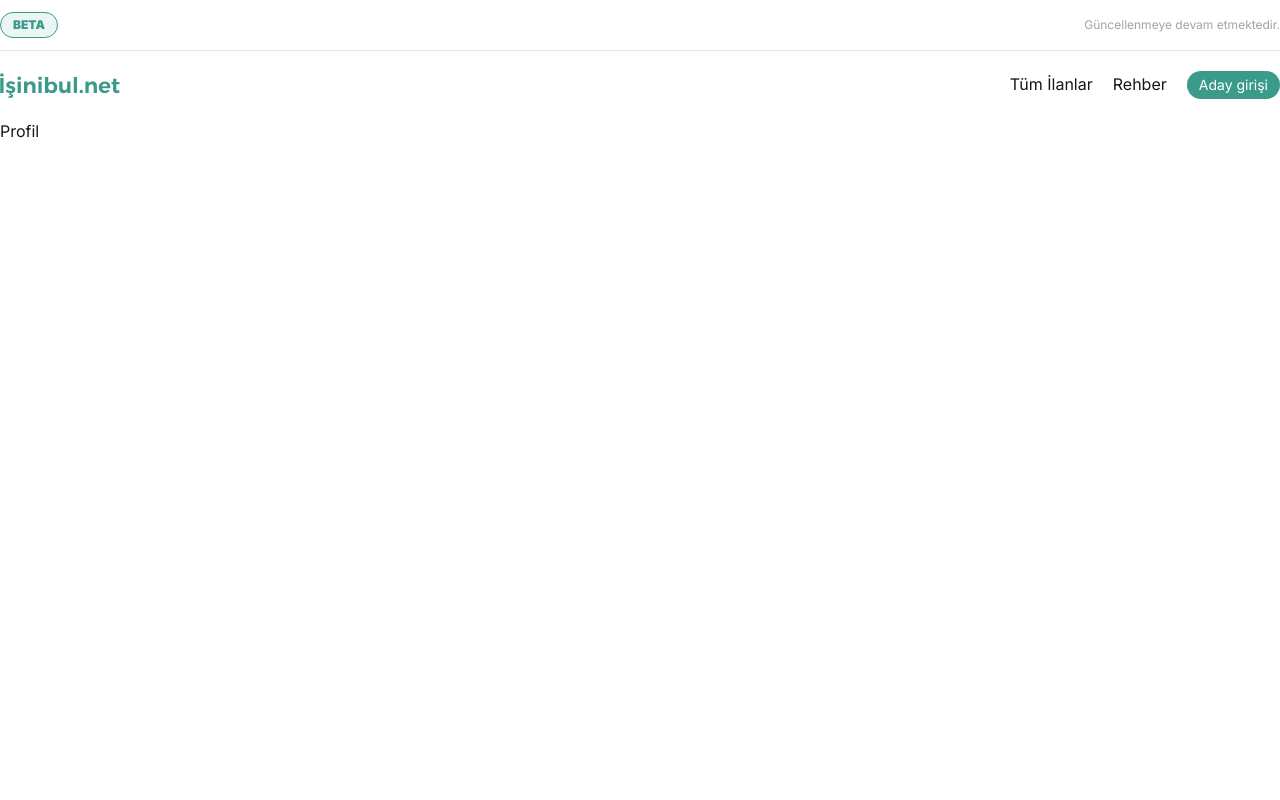
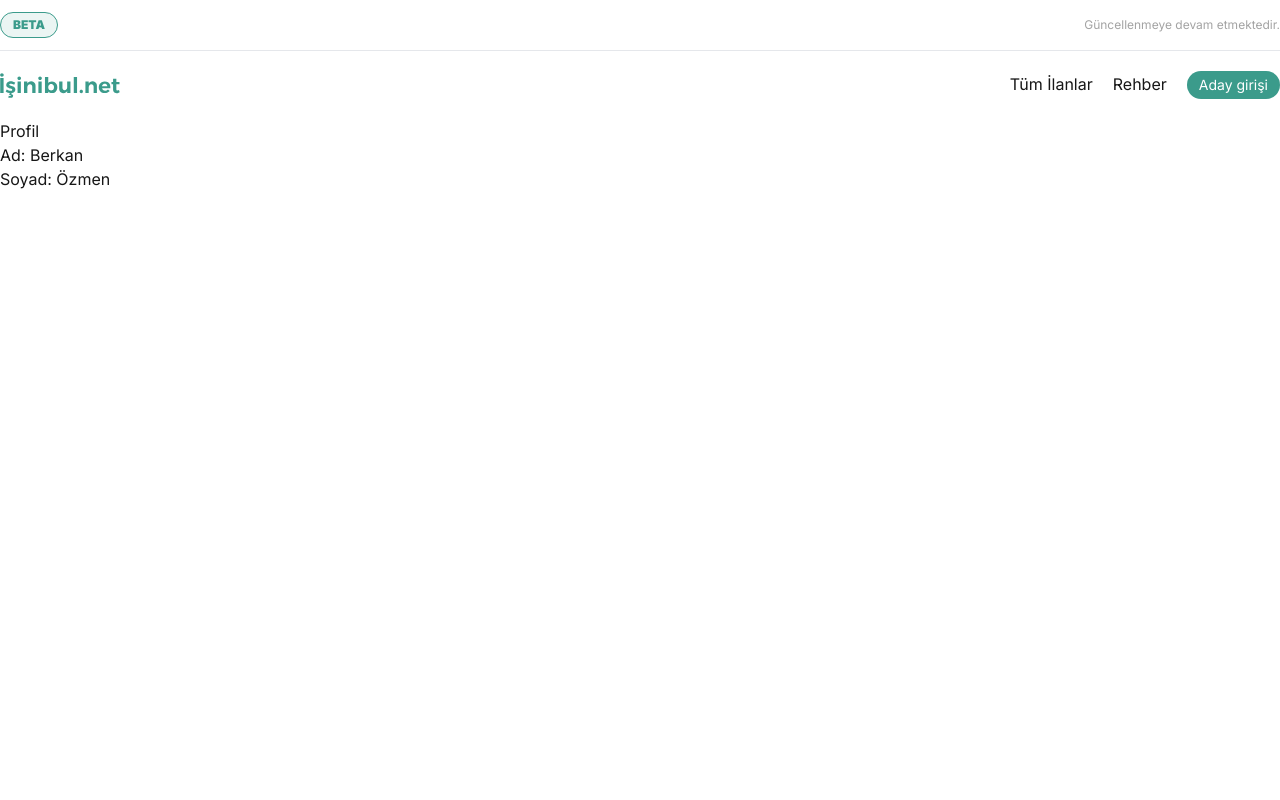
Before and after one commit to ozmberkan/isinibul.net, a Next.js app: page /profil in a window 1280 px wide. Shown: the top 800 px of the page. Built offline with nearby package versions, Linux system fonts and the light colour scheme.

Commit message:
redux toolkit eklendi & nodejs için hazırlıklar yapıldı.

```diff
--- a/app/(root)/layout.tsx
+++ b/app/(root)/layout.tsx
@@ -5,6 +5,7 @@ import Navbar from "@/components/Navbar/Navbar";
 import Footer from "@/components/Footer/Footer";
 import NextTopLoader from "nextjs-toploader";
 import Upbar from "@/components/Navbar/Upbar";
+import ReduxProvider from "@/redux/ReduxProvider";
 
 const inter = Inter({ subsets: ["latin"] });
 
@@ -22,6 +23,7 @@ export default function RootLayout({
   return (
     <html lang="en">
       <body className={inter.className}>
+        <ReduxProvider>
           <NextTopLoader showSpinner={false} color="#3B9B8B" />
           <div className="container mx-auto">
             <Upbar />
@@ -29,6 +31,7 @@ export default function RootLayout({
             <main className="min-h-screen ">{children}</main>
             <Footer />
           </div>
+        </ReduxProvider>
       </body>
     </html>
   );
--- a/app/(root)/profil/page.tsx
+++ b/app/(root)/profil/page.tsx
@@ -1,7 +1,24 @@
+"use client";
+
+import { RootState } from "@/redux/store";
 import React from "react";
+import { useSelector } from "react-redux";
 
 const Profil = () => {
-  return <div>Profil</div>;
+  const user = useSelector((state: RootState) => state.user.user);
+
+  // Kullanıcı bilgisi yoksa
+  if (!user) {
+    return <div>Kullanıcı bilgisi bulunamadı.</div>;
+  }
+
+  return (
+    <div>
+      <h1>Profil</h1>
+      <p>Ad: {user.name}</p>
+      <p>Soyad: {user.surname}</p>
+    </div>
+  );
 };
 
 export default Profil;
--- a/package.json
+++ b/package.json
@@ -9,9 +9,11 @@
     "lint": "next lint"
   },
   "dependencies": {
+    "@reduxjs/toolkit": "^2.5.0",
     "@supabase/auth-helpers-nextjs": "^0.10.0",
     "@supabase/auth-helpers-react": "^0.5.0",
     "@supabase/supabase-js": "^2.47.10",
+    "axios": "^1.7.9",
     "classnames": "^2.5.1",
     "dayjs": "^1.11.13",
     "ldrs": "^1.0.2",
@@ -20,7 +22,8 @@
     "nextjs-toploader": "^3.7.15",
     "react": "^18",
     "react-dom": "^18",
-    "react-icons": "^5.4.0"
+    "react-icons": "^5.4.0",
+    "react-redux": "^9.2.0"
   },
   "devDependencies": {
     "@types/node": "^20",
--- /dev/null
+++ b/redux/ReduxProvider.tsx
@@ -0,0 +1,10 @@
+"use client";
+import React from "react";
+import { Provider } from "react-redux";
+import { store } from "./store";
+
+const ReduxProvider = ({ children }: { children: React.ReactNode }) => {
+  return <Provider store={store}>{children}</Provider>;
+};
+
+export default ReduxProvider;
--- /dev/null
+++ b/redux/slices/userSlice.ts
@@ -0,0 +1,38 @@
+import { createSlice } from '@reduxjs/toolkit';
+
+export interface User {
+  id: string;
+  name: string;
+  surname: string;
+}
+
+export interface UserState {
+  user: User;
+}
+
+// Başlangıç durumu
+const initialState: UserState = {
+  user: {
+    id: "123",
+    name: "Berkan",
+    surname: "Özmen",
+  },
+};
+
+// Redux Slice
+export const userSlice = createSlice({
+  name: "user",
+  initialState,
+  reducers: {
+    // Örnek olarak kullanıcı güncelleme aksiyonu
+    updateUser: (state, action) => {
+      state.user = action.payload;
+    },
+  },
+});
+
+// Aksiyonları dışa aktar
+export const { updateUser } = userSlice.actions;
+
+// Reducer'ı dışa aktar
+export default userSlice.reducer;
--- /dev/null
+++ b/redux/store.ts
@@ -0,0 +1,11 @@
+import { configureStore } from "@reduxjs/toolkit";
+import userReducer from "@/redux/slices/userSlice";
+
+export const store = configureStore({
+  reducer: {
+    user: userReducer,
+  },
+});
+
+export type RootState = ReturnType<typeof store.getState>;
+export type AppDispatch = typeof store.dispatch;
```
Also changed, not shown: 1 other file (tests, documents, lock files or other folders). Lines whose indentation alone changed are shown as unchanged.
